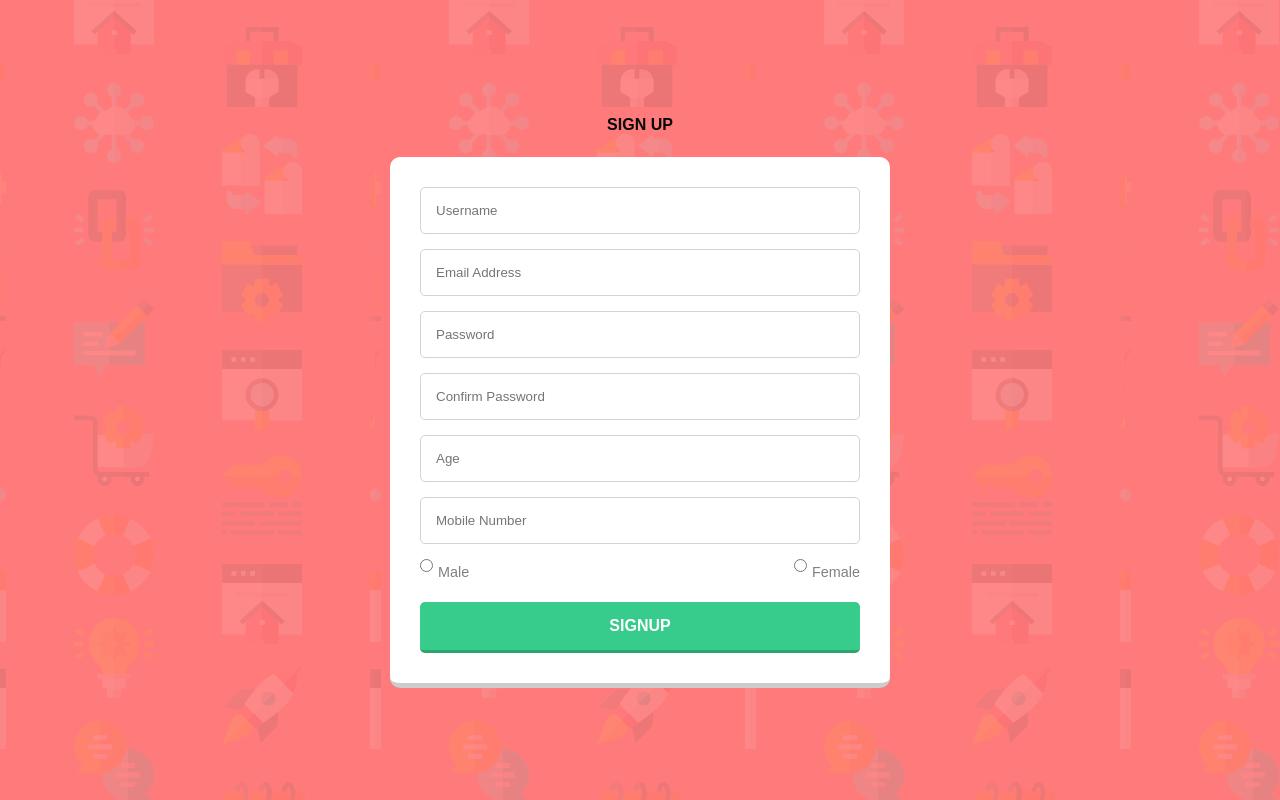
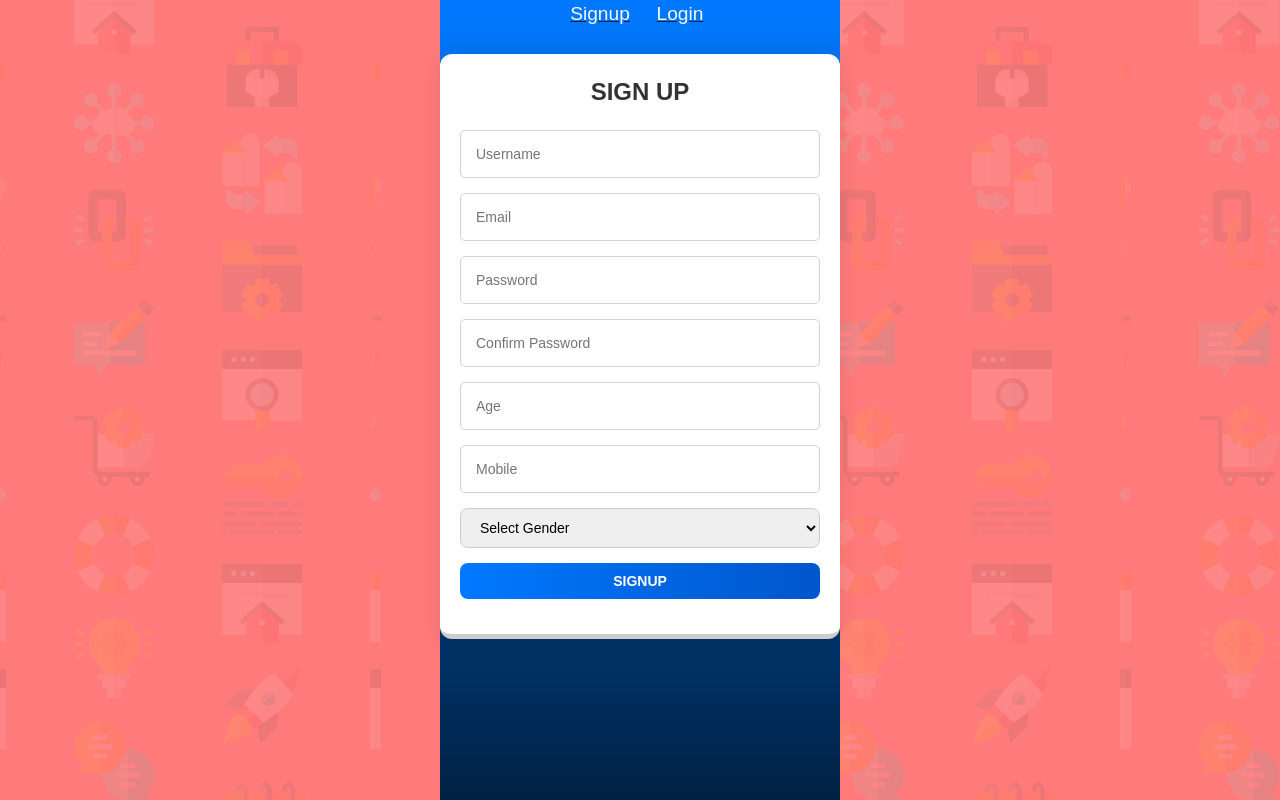
Before and after one commit to kalyani11git/mern-signup-form, a React (Vite) app in the folder frontend/: page / in a window 1280 px wide. Built offline with nearby package versions, Linux system fonts and the light colour scheme.

Commit message:
Update FormSection.jsx

```diff
--- a/frontend/src/components/FormSection.jsx
+++ b/frontend/src/components/FormSection.jsx
@@ -1,57 +1,58 @@
-import React from "react";
+import React, { useState } from "react";
 import { useFormik } from "formik";
-import axios from 'axios';
+import axios from "axios";
+import "./FormSection.css"; // Add your CSS file
 
-const validate = (values) => {
+// Validation for Signup Form
+const validateSignup = (values) => {
   const errors = {};
-
   if (!values.username) {
-        errors.username = "Username cannot be empty";
-    } else if (values.username.length > 15) {
-        errors.username = "Must be 15 characters or less";
-    } else if (/\s/.test(values.username)) {
-        errors.username = "Username must not contain spaces";
+    errors.username = "Username is required";
   }
-
   if (!values.email) {
     errors.email = "Email is required";
-    } else if (!/^[A-Z0-9._%+-]+@[A-Z0-9.-]+\.[A-Z]{2,4}$/i.test(values.email)) {
+  } else if (!/^[A-Z0-9._%+-]+@[A-Z0-9.-]+\.[A-Z]{2,}$/i.test(values.email)) {
     errors.email = "Invalid email address";
   }
-
   if (!values.password) {
     errors.password = "Password is required";
   } else if (values.password.length < 8) {
-        errors.password = "Password must not be less than 8 characters";
+    errors.password = "Password must be at least 8 characters long";
   }
-
-    if (!values.confirmPassword) {
-        errors.confirmPassword = "Confirm Password is required";
-    } else if (values.confirmPassword !== values.password) {
-        errors.confirmPassword = "Passwords must match";
+  if (values.password !== values.confirmPassword) {
+    errors.confirmPassword = "Passwords do not match";
   }
-
   if (!values.age) {
     errors.age = "Age is required";
-    } else if (!/^\d+$/.test(values.age) || parseInt(values.age, 10) <= 0) {
-        errors.age = "Age must be a valid positive number";
+  } else if (isNaN(values.age)) {
+    errors.age = "Age must be a number";
   }
-
   if (!values.mobile) {
     errors.mobile = "Mobile number is required";
-    } else if (!/^\d{10}$/.test(values.mobile)) {
-        errors.mobile = "Mobile number must be a 10-digit number";
   }
-
   if (!values.gender) {
     errors.gender = "Gender is required";
   }
+  return errors;
+};
 
+// Validation for Login Form
+const validateLogin = (values) => {
+  const errors = {};
+  if (!values.username) {
+    errors.username = "Username is required";
+  }
+  if (!values.password) {
+    errors.password = "Password is required";
+  }
   return errors;
 };
 
 function FormSection() {
-    const formik = useFormik({
+  const [isSignup, setIsSignup] = useState(true);
+
+  // Formik for Signup
+  const formikSignup = useFormik({
     initialValues: {
       username: "",
       email: "",
@@ -61,174 +62,212 @@ function FormSection() {
       mobile: "",
       gender: "",
     },
-        validate,
+    validate: validateSignup,
     onSubmit: async (values) => {
       try {
-                const res = await axios.post(
-                    "https://mern-signup-form-backend.vercel.app/signup",
-                    {
-                        username: values.username,
-                        email: values.email,
-                        password: values.password,
-                        age: values.age,
-                        mobile: values.mobile,
-                        gender: values.gender,
-                    },
-                    {
+        const res = await axios.post("https://mern-signup-form-backend.vercel.app/signup", values, {
           withCredentials: true,
           headers: {
-                            'Content-Type': 'application/json',
+            "Content-Type": "application/json",
           },
+        });
+        console.log("Signup Response:", res.data);
+        formikSignup.setFieldValue("message", "Registration successful!");
+      } catch (err) {
+        console.error("Signup Error:", err);
+        formikSignup.setFieldValue("message", "Registration failed!");
       }
-                );
+    },
+  });
 
-                console.log('Response:', res.data);
-                formik.setFieldValue('message', 'Registration successful!');
+  // Formik for Login
+  const formikLogin = useFormik({
+    initialValues: {
+      username: "",
+      password: "",
+    },
+    validate: validateLogin,
+    onSubmit: async (values) => {
+      try {
+        const res = await axios.post("https://mern-signup-form-backend.vercel.app/login", values, {
+          withCredentials: true,
+          headers: {
+            "Content-Type": "application/json",
+          },
+        });
+        console.log("Login Response:", res.data);
+        formikLogin.setFieldValue("message", "Login successful!");
       } catch (err) {
-                console.error('Error:', err);
-                formik.setFieldValue('message', 'Registration failed!');
+        console.error("Login Error:", err);
+        formikLogin.setFieldValue("message", "Login failed!");
       }
     },
   });
 
   return (
-        <>
     <div className="main-container">
-                <div className="sign-up">SIGN UP</div>
+      {/* Toggle Switch */}
+    <div className="toggle-switch-container"><div
+    className={`toggle-switch-option toggle-switch  ${isSignup ? "active" : "inactive"}`}
+    onClick={() => setIsSignup(true)}
+  >
+    Signup
+  </div>
+  <div
+    className={`toggle-switch-option toggle-switch ${!isSignup ? "active" : "inactive"}`}
+    onClick={() => setIsSignup(false)}
+  >
+    Login
+  </div>
+</div>
+
+
+
+      {/* Forms */}
       <div className="section-container">
         <div className="form-container">
-                        <form
-                            onSubmit={(e) => {
-                                e.preventDefault();
-                                formik.setTouched({
-                                    username: true,
-                                    email: true,
-                                    password: true,
-                                    confirmPassword: true,
-                                    age: true,
-                                    mobile: true,
-                                    gender: true,
-                                });
-                                formik.handleSubmit();
-                            }}
-                        >
+          {isSignup ? (
+            <>
+              <div className="form-title">SIGN UP</div>
+              <form onSubmit={formikSignup.handleSubmit} className="signup-form">
                 <input
                   type="text"
                   placeholder="Username"
                   name="username"
-                                id="username"
-                                onChange={formik.handleChange}
-                                onBlur={formik.handleBlur}
-                                value={formik.values.username}
+                  onChange={formikSignup.handleChange}
+                  onBlur={formikSignup.handleBlur}
+                  value={formikSignup.values.username}
                 />
-                            {formik.touched.username && formik.errors.username && (
-                                <div className="error">{formik.errors.username}</div>
+                {formikSignup.touched.username && formikSignup.errors.username && (
+                  <div className="error">{formikSignup.errors.username}</div>
                 )}
 
                 <input
                   type="email"
-                                placeholder="Email Address"
+                  placeholder="Email"
                   name="email"
-                                id="email"
-                                onChange={formik.handleChange}
-                                onBlur={formik.handleBlur}
-                                value={formik.values.email}
+                  onChange={formikSignup.handleChange}
+                  onBlur={formikSignup.handleBlur}
+                  value={formikSignup.values.email}
                 />
-                            {formik.touched.email && formik.errors.email && (
-                                <div className="error">{formik.errors.email}</div>
+                {formikSignup.touched.email && formikSignup.errors.email && (
+                  <div className="error">{formikSignup.errors.email}</div>
                 )}
 
                 <input
                   type="password"
                   placeholder="Password"
                   name="password"
-                                id="password"
-                                onChange={formik.handleChange}
-                                onBlur={formik.handleBlur}
-                                value={formik.values.password}
+                  onChange={formikSignup.handleChange}
+                  onBlur={formikSignup.handleBlur}
+                  value={formikSignup.values.password}
                 />
-                            {formik.touched.password && formik.errors.password && (
-                                <div className="error">{formik.errors.password}</div>
+                {formikSignup.touched.password && formikSignup.errors.password && (
+                  <div className="error">{formikSignup.errors.password}</div>
                 )}
 
                 <input
                   type="password"
                   placeholder="Confirm Password"
                   name="confirmPassword"
-                                id="confirmPassword"
-                                onChange={formik.handleChange}
-                                onBlur={formik.handleBlur}
-                                value={formik.values.confirmPassword}
+                  onChange={formikSignup.handleChange}
+                  onBlur={formikSignup.handleBlur}
+                  value={formikSignup.values.confirmPassword}
                 />
-                            {formik.touched.confirmPassword && formik.errors.confirmPassword && (
-                                <div className="error">{formik.errors.confirmPassword}</div>
+                {formikSignup.touched.confirmPassword &&
+                  formikSignup.errors.confirmPassword && (
+                    <div className="error">
+                      {formikSignup.errors.confirmPassword}
+                    </div>
                   )}
 
                 <input
                   type="text"
                   placeholder="Age"
                   name="age"
-                                id="age"
-                                onChange={formik.handleChange}
-                                onBlur={formik.handleBlur}
-                                value={formik.values.age}
+                  onChange={formikSignup.handleChange}
+                  onBlur={formikSignup.handleBlur}
+                  value={formikSignup.values.age}
                 />
-                            {formik.touched.age && formik.errors.age && (
-                                <div className="error">{formik.errors.age}</div>
+                {formikSignup.touched.age && formikSignup.errors.age && (
+                  <div className="error">{formikSignup.errors.age}</div>
                 )}
 
                 <input
                   type="text"
-                                placeholder="Mobile Number"
+                  placeholder="Mobile"
                   name="mobile"
-                                id="mobile"
-                                onChange={formik.handleChange}
-                                onBlur={formik.handleBlur}
-                                value={formik.values.mobile}
+                  onChange={formikSignup.handleChange}
+                  onBlur={formikSignup.handleBlur}
+                  value={formikSignup.values.mobile}
                 />
-                            {formik.touched.mobile && formik.errors.mobile && (
-                                <div className="error">{formik.errors.mobile}</div>
+                {formikSignup.touched.mobile && formikSignup.errors.mobile && (
+                  <div className="error">{formikSignup.errors.mobile}</div>
                 )}
 
-                            <div className="gender-container">
-                                <label>
-                                    <input
-                                        type="radio"
+                <select
                   name="gender"
-                                        value="Male"
-                                        onChange={formik.handleChange}
-                                        onBlur={formik.handleBlur}
-                                    />
-                                    Male
-                                </label>
-                                <label>
-                                    <input
-                                        type="radio"
-                                        name="gender"
-                                        value="Female"
-                                        onChange={formik.handleChange}
-                                        onBlur={formik.handleBlur}
-                                    />
-                                    Female
-                                </label>
-                            </div>
-                            {formik.touched.gender && formik.errors.gender && (
-                                <div className="error">{formik.errors.gender}</div>
+                  onChange={formikSignup.handleChange}
+                  onBlur={formikSignup.handleBlur}
+                  value={formikSignup.values.gender}
+                >
+                  <option value="">Select Gender</option>
+                  <option value="Male">Male</option>
+                  <option value="Female">Female</option>
+                  <option value="Other">Other</option>
+                </select>
+                {formikSignup.touched.gender && formikSignup.errors.gender && (
+                  <div className="error">{formikSignup.errors.gender}</div>
                 )}
 
-                            <button type="submit" className="submit-btn text-white cursor-pointer">
-                                SIGNUP
-                            </button>
-                            {formik.values.message && (
+                <button type="submit">SIGNUP</button>
+                {formikSignup.values.message && (
                   <div className="form-message">
-                                    {formik.values.message}
+                    {formikSignup.values.message}
                   </div>
                 )}
               </form>
+            </>
+          ) : (
+            <>
+              <div className="form-title">LOGIN</div>
+              <form onSubmit={formikLogin.handleSubmit} className="login-form">
+                <input
+                  type="text"
+                  placeholder="Username"
+                  name="username"
+                  onChange={formikLogin.handleChange}
+                  onBlur={formikLogin.handleBlur}
+                  value={formikLogin.values.username}
+                />
+                {formikLogin.touched.username && formikLogin.errors.username && (
+                  <div className="error">{formikLogin.errors.username}</div>
+                )}
+
+                <input
+                  type="password"
+                  placeholder="Password"
+                  name="password"
+                  onChange={formikLogin.handleChange}
+                  onBlur={formikLogin.handleBlur}
+                  value={formikLogin.values.password}
+                />
+                {formikLogin.touched.password && formikLogin.errors.password && (
+                  <div className="error">{formikLogin.errors.password}</div>
+                )}
+
+                <button type="submit">LOGIN</button>
+                {formikLogin.values.message && (
+                  <div className="form-message">
+                    {formikLogin.values.message}
+                  </div>
+                )}
+              </form>
+            </>
+          )}
         </div>
       </div>
     </div>
-        </>
   );
 }
 
```
Lines whose indentation alone changed are shown as unchanged.
